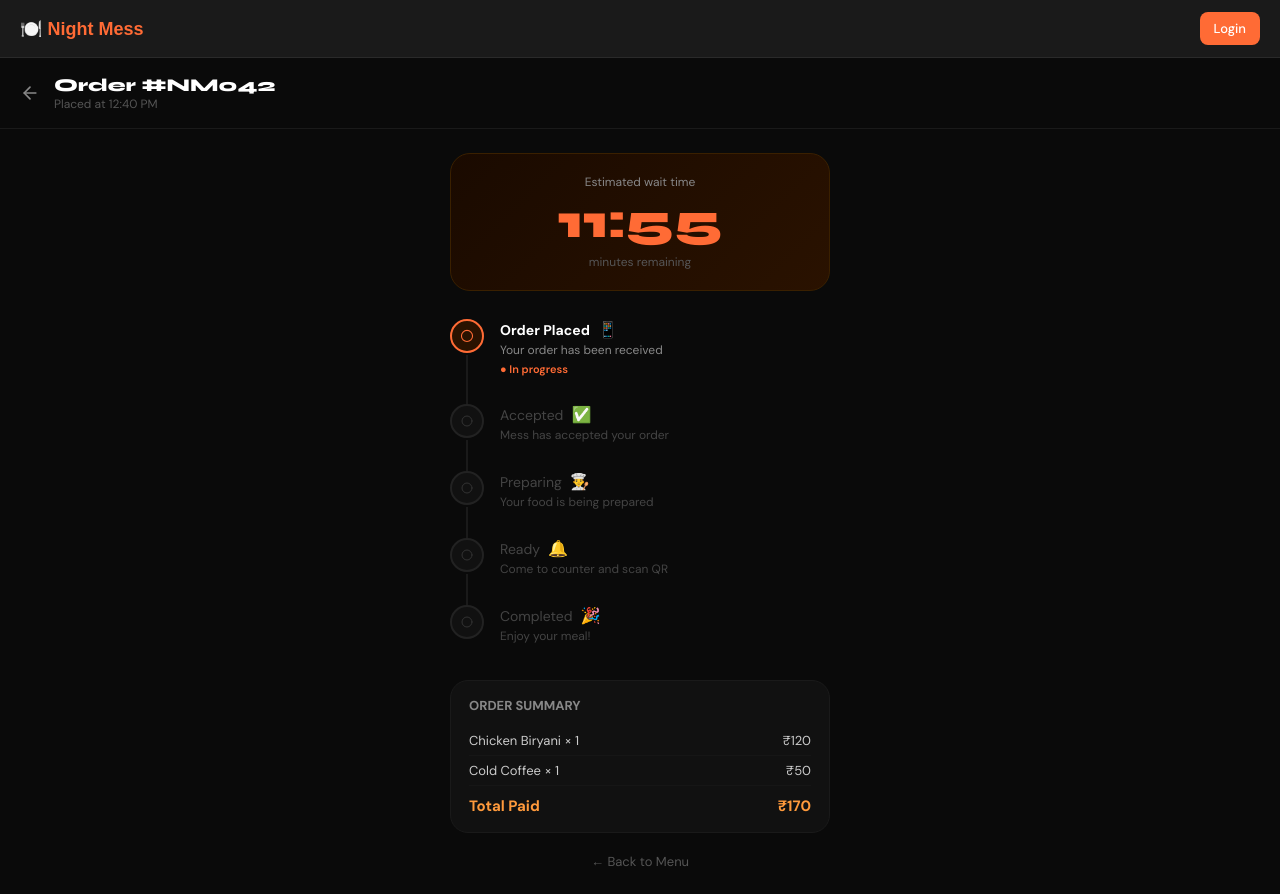
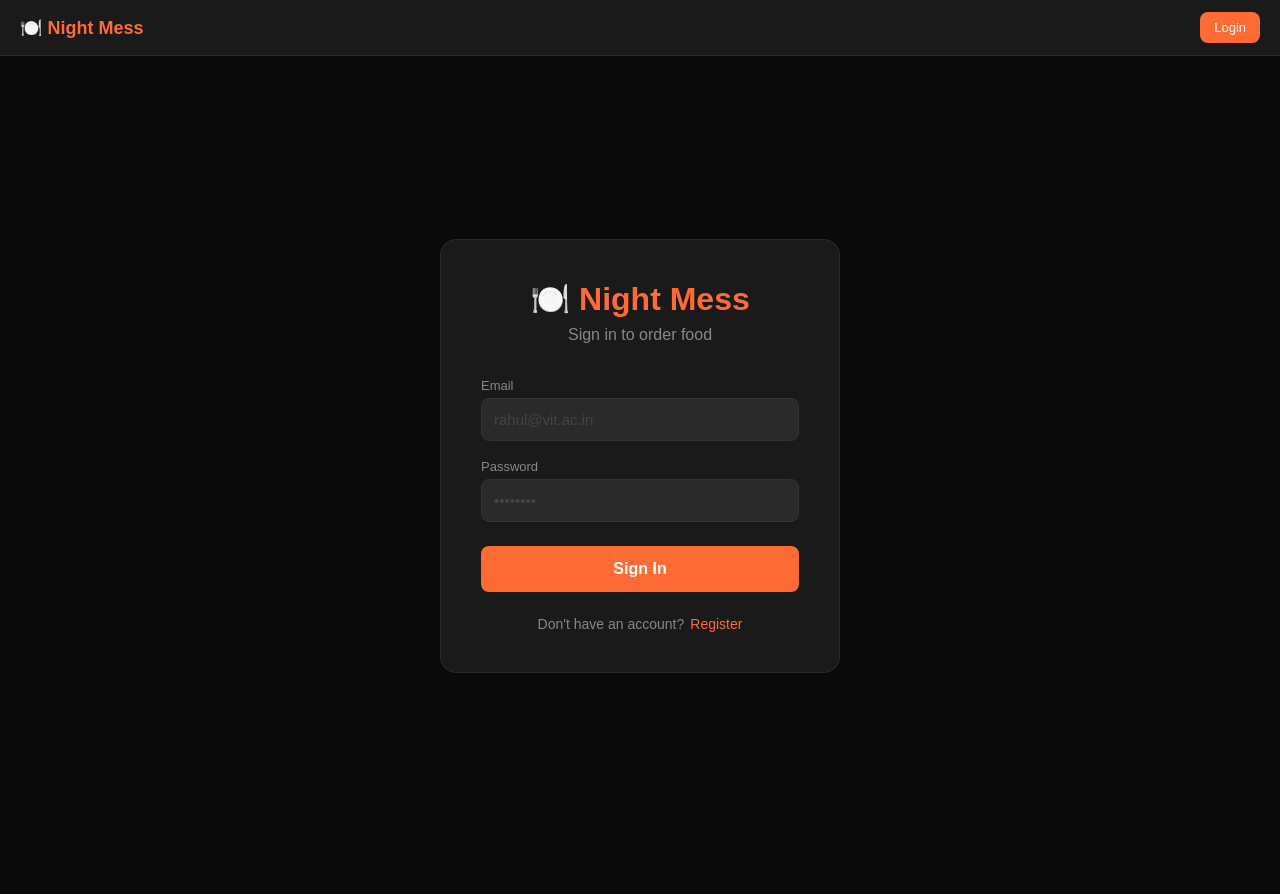
Before and after one commit to Rahulrao2506/night-mess, a Next.js app: page /orders in a window 1280 px wide. After the commit the page ends 856 px from the top, so only its background shows below. Built offline with nearby package versions, Linux system fonts and the light colour scheme.

Commit message:
Fix login page

```diff
--- a/app/orders/page.tsx
+++ b/app/orders/page.tsx
@@ -1,126 +1,179 @@
-"use client";
-import { useState, useEffect } from "react";
-import { motion } from "framer-motion";
-import { CheckCircle, Circle, Clock, QrCode, ArrowLeft } from "lucide-react";
-import Link from "next/link";
+'use client';
+import { useState } from 'react';
 
-const STEPS = [
-  { id: 1, label: "Order Placed",  desc: "Your order has been received",       icon: "📱" },
-  { id: 2, label: "Accepted",      desc: "Mess has accepted your order",        icon: "✅" },
-  { id: 3, label: "Preparing",     desc: "Your food is being prepared",         icon: "👨‍🍳" },
-  { id: 4, label: "Ready",         desc: "Come to counter and scan QR",         icon: "🔔" },
-  { id: 5, label: "Completed",     desc: "Enjoy your meal!",                    icon: "🎉" },
-];
+export default function LoginPage() {
+  const [isLogin, setIsLogin] = useState(true);
+  const [loading, setLoading] = useState(false);
+  const [error, setError] = useState('');
+  const [form, setForm] = useState({
+    name: '',
+    email: '',
+    rollNumber: '',
+    password: ''
+  });
 
-export default function OrderTracking() {
-  const [currentStep, setCurrentStep] = useState(1);
-  const [timeLeft, setTimeLeft] = useState(12 * 60); // 12 minutes in seconds
+  const API = 'https://night-mess-api.onrender.com';
 
-  // Auto-advance for demo
-  useEffect(() => {
-    if (currentStep >= 5) return;
-    const t = setTimeout(() => setCurrentStep(s => s + 1), 6000);
-    return () => clearTimeout(t);
-  }, [currentStep]);
+  const handleSubmit = async () => {
+    setLoading(true);
+    setError('');
 
-  // Countdown timer
-  useEffect(() => {
-    if (timeLeft <= 0 || currentStep >= 4) return;
-    const t = setInterval(() => setTimeLeft(s => s - 1), 1000);
-    return () => clearInterval(t);
-  }, [timeLeft, currentStep]);
+    try {
+      const endpoint = isLogin ? '/api/auth/login' : '/api/auth/register';
+      const body = isLogin
+        ? { email: form.email, password: form.password }
+        : { name: form.name, email: form.email, rollNumber: form.rollNumber, password: form.password };
 
-  const mins = Math.floor(timeLeft / 60);
-  const secs = timeLeft % 60;
+      const res = await fetch(`${API}${endpoint}`, {
+        method: 'POST',
+        headers: { 'Content-Type': 'application/json' },
+        body: JSON.stringify(body)
+      });
+
+      const data = await res.json();
+      console.log('Response:', data);
+
+      if (!data.success) {
+        setError(data.message || 'Something went wrong');
+        setLoading(false);
+        return;
+      }
+
+      localStorage.setItem('token', data.token);
+      localStorage.setItem('user', JSON.stringify(data.user));
+
+      if (data.user.role === 'admin') {
+        window.location.href = '/admin';
+      } else {
+        window.location.href = '/';
+      }
+
+    } catch (err: any) {
+      console.error(err);
+      setError('Network error: ' + err.message);
+    }
+    setLoading(false);
+  };
 
   return (
-    <div style={{ minHeight: "100vh", background: "#0a0a0a", color: "#fff", fontFamily: "'DM Sans', sans-serif" }}>
-      <link href="https://fonts.googleapis.com/css2?family=DM+Sans:wght@400;500;600;700&family=Syne:wght@700;800&display=swap" rel="stylesheet" />
+    <div style={{
+      minHeight: '100vh',
+      background: '#0a0a0a',
+      display: 'flex',
+      alignItems: 'center',
+      justifyContent: 'center',
+      fontFamily: 'sans-serif'
+    }}>
+      <div style={{
+        background: '#1a1a1a',
+        borderRadius: '16px',
+        padding: '40px',
+        width: '100%',
+        maxWidth: '400px',
+        border: '1px solid #2a2a2a'
+      }}>
+        <h1 style={{ color: '#ff6b35', textAlign: 'center', marginBottom: '8px' }}>
+          🍽️ Night Mess
+        </h1>
+        <p style={{ color: '#888', textAlign: 'center', marginBottom: '32px' }}>
+          {isLogin ? 'Sign in to order food' : 'Create your account'}
+        </p>
 
-      {/* Header */}
-      <header style={{ padding: "16px 20px", display: "flex", alignItems: "center", gap: 14, borderBottom: "1px solid #1a1a1a" }}>
-        <Link href="/" style={{ color: "#888", display: "flex" }}><ArrowLeft size={20} /></Link>
-        <div>
-          <div style={{ fontFamily: "'Syne', sans-serif", fontSize: 18, fontWeight: 800 }}>Order #NM042</div>
-          <div style={{ fontSize: 12, color: "#555" }}>Placed at 12:40 PM</div>
-        </div>
-      </header>
-
-      <div style={{ maxWidth: 420, margin: "0 auto", padding: "24px 20px" }}>
-
-        {/* Timer */}
-        {currentStep < 4 && (
-          <motion.div initial={{ opacity: 0 }} animate={{ opacity: 1 }}
-            style={{ background: "linear-gradient(135deg, #1a0a00, #2a1200)", border: "1px solid #3a2000", borderRadius: 20, padding: "20px", textAlign: "center", marginBottom: 28 }}>
-            <div style={{ fontSize: 12, color: "#888", marginBottom: 8 }}>Estimated wait time</div>
-            <div style={{ fontFamily: "'Syne', sans-serif", fontSize: 48, fontWeight: 800, color: "#ff6b35", lineHeight: 1 }}>
-              {String(mins).padStart(2, "0")}:{String(secs).padStart(2, "0")}
-            </div>
-            <div style={{ fontSize: 12, color: "#555", marginTop: 8 }}>minutes remaining</div>
-          </motion.div>
+        {error && (
+          <div style={{
+            background: '#ff000022',
+            border: '1px solid #ff0000',
+            color: '#ff6b6b',
+            padding: '12px',
+            borderRadius: '8px',
+            marginBottom: '16px',
+            fontSize: '14px'
+          }}>
+            {error}
+          </div>
         )}
 
-        {/* QR Code shown when Ready */}
-        {currentStep >= 4 && (
-          <motion.div initial={{ scale: 0.8, opacity: 0 }} animate={{ scale: 1, opacity: 1 }}
-            style={{ background: "#fff", borderRadius: 20, padding: "24px", textAlign: "center", marginBottom: 28 }}>
-            <div style={{ fontSize: 80, marginBottom: 8 }}>
-              <QrCode size={120} color="#0a0a0a" style={{ margin: "0 auto" }} />
-            </div>
-            <div style={{ fontSize: 14, fontWeight: 700, color: "#0a0a0a" }}>Scan at Counter</div>
-            <div style={{ fontSize: 12, color: "#666", marginTop: 4 }}>Token: NM042 · Valid once only</div>
-          </motion.div>
+        {!isLogin && (
+          <>
+            <label style={{ color: '#888', fontSize: '13px' }}>Full Name</label>
+            <input
+              type="text"
+              placeholder="Rahul Yadav"
+              value={form.name}
+              onChange={e => setForm({...form, name: e.target.value})}
+              style={inputStyle}
+            />
+            <label style={{ color: '#888', fontSize: '13px' }}>Roll Number</label>
+            <input
+              type="text"
+              placeholder="22BCE1234"
+              value={form.rollNumber}
+              onChange={e => setForm({...form, rollNumber: e.target.value})}
+              style={inputStyle}
+            />
+          </>
         )}
 
-        {/* Timeline */}
-        <div style={{ position: "relative" }}>
-          {STEPS.map((step, i) => {
-            const done = currentStep > step.id;
-            const active = currentStep === step.id;
-            return (
-              <div key={step.id} style={{ display: "flex", gap: 16, marginBottom: i < STEPS.length - 1 ? 0 : 0, position: "relative" }}>
-                {/* Line */}
-                {i < STEPS.length - 1 && (
-                  <div style={{ position: "absolute", left: 16, top: 36, width: 2, height: 52, background: done ? "#ff6b35" : "#1a1a1a", transition: "background 0.5s" }} />
-                )}
+        <label style={{ color: '#888', fontSize: '13px' }}>Email</label>
+        <input
+          type="email"
+          placeholder="rahul@vit.ac.in"
+          value={form.email}
+          onChange={e => setForm({...form, email: e.target.value})}
+          style={inputStyle}
+        />
 
-                {/* Icon */}
-                <div style={{ flexShrink: 0, width: 34, height: 34, borderRadius: "50%", border: `2px solid ${done || active ? "#ff6b35" : "#222"}`, background: done ? "#ff6b35" : active ? "#2a1200" : "#111", display: "flex", alignItems: "center", justifyContent: "center", transition: "all 0.5s", zIndex: 1 }}>
-                  {done ? <CheckCircle size={16} color="#fff" fill="#ff6b35" /> : active ? <motion.div animate={{ scale: [1, 1.2, 1] }} transition={{ repeat: Infinity, duration: 1.5 }}><Circle size={12} color="#ff6b35" /></motion.div> : <Circle size={12} color="#333" />}
-                </div>
+        <label style={{ color: '#888', fontSize: '13px' }}>Password</label>
+        <input
+          type="password"
+          placeholder="••••••••"
+          value={form.password}
+          onChange={e => setForm({...form, password: e.target.value})}
+          style={inputStyle}
+        />
 
-                {/* Content */}
-                <div style={{ paddingBottom: 28, flex: 1 }}>
-                  <div style={{ display: "flex", alignItems: "center", gap: 8, marginBottom: 2 }}>
-                    <span style={{ fontSize: 14, fontWeight: done || active ? 700 : 400, color: done || active ? "#fff" : "#444" }}>{step.label}</span>
-                    <span style={{ fontSize: 16 }}>{step.icon}</span>
-                  </div>
-                  <div style={{ fontSize: 12, color: active ? "#888" : "#444" }}>{step.desc}</div>
-                  {active && <div style={{ fontSize: 11, color: "#ff6b35", marginTop: 4, fontWeight: 600 }}>● In progress</div>}
-                </div>
-              </div>
-            );
-          })}
-        </div>
+        <button
+          onClick={handleSubmit}
+          disabled={loading}
+          style={{
+            width: '100%',
+            padding: '14px',
+            background: loading ? '#555' : '#ff6b35',
+            color: 'white',
+            border: 'none',
+            borderRadius: '8px',
+            fontSize: '16px',
+            fontWeight: 'bold',
+            cursor: loading ? 'not-allowed' : 'pointer',
+            marginTop: '8px'
+          }}
+        >
+          {loading ? 'Please wait...' : isLogin ? 'Sign In' : 'Create Account'}
+        </button>
 
-        {/* Order Summary */}
-        <div style={{ background: "#111", border: "1px solid #1a1a1a", borderRadius: 18, padding: "16px 18px", marginTop: 8 }}>
-          <div style={{ fontSize: 13, fontWeight: 700, marginBottom: 12, color: "#888" }}>ORDER SUMMARY</div>
-          {[{ name: "Chicken Biryani", qty: 1, price: 120 }, { name: "Cold Coffee", qty: 1, price: 50 }].map((item, i) => (
-            <div key={i} style={{ display: "flex", justifyContent: "space-between", fontSize: 13, padding: "6px 0", borderBottom: "1px solid #161616", color: "#ccc" }}>
-              <span>{item.name} × {item.qty}</span>
-              <span>₹{item.price}</span>
-            </div>
-          ))}
-          <div style={{ display: "flex", justifyContent: "space-between", fontSize: 15, fontWeight: 700, marginTop: 10, color: "#ff9a3c" }}>
-            <span>Total Paid</span><span>₹170</span>
-          </div>
-        </div>
-
-        <Link href="/" style={{ display: "block", textAlign: "center", marginTop: 20, color: "#555", fontSize: 13, textDecoration: "none" }}>
-          ← Back to Menu
-        </Link>
+        <p style={{ color: '#888', textAlign: 'center', marginTop: '24px', fontSize: '14px' }}>
+          {isLogin ? "Don't have an account?" : 'Already have an account?'}
+          <span
+            onClick={() => { setIsLogin(!isLogin); setError(''); }}
+            style={{ color: '#ff6b35', cursor: 'pointer', marginLeft: '6px' }}
+          >
+            {isLogin ? 'Register' : 'Sign In'}
+          </span>
+        </p>
       </div>
     </div>
   );
 }
+
+const inputStyle = {
+  width: '100%',
+  padding: '12px',
+  background: '#2a2a2a',
+  border: '1px solid #333',
+  borderRadius: '8px',
+  color: 'white',
+  fontSize: '15px',
+  marginBottom: '16px',
+  marginTop: '4px',
+  boxSizing: 'border-box' as const
+};
```
